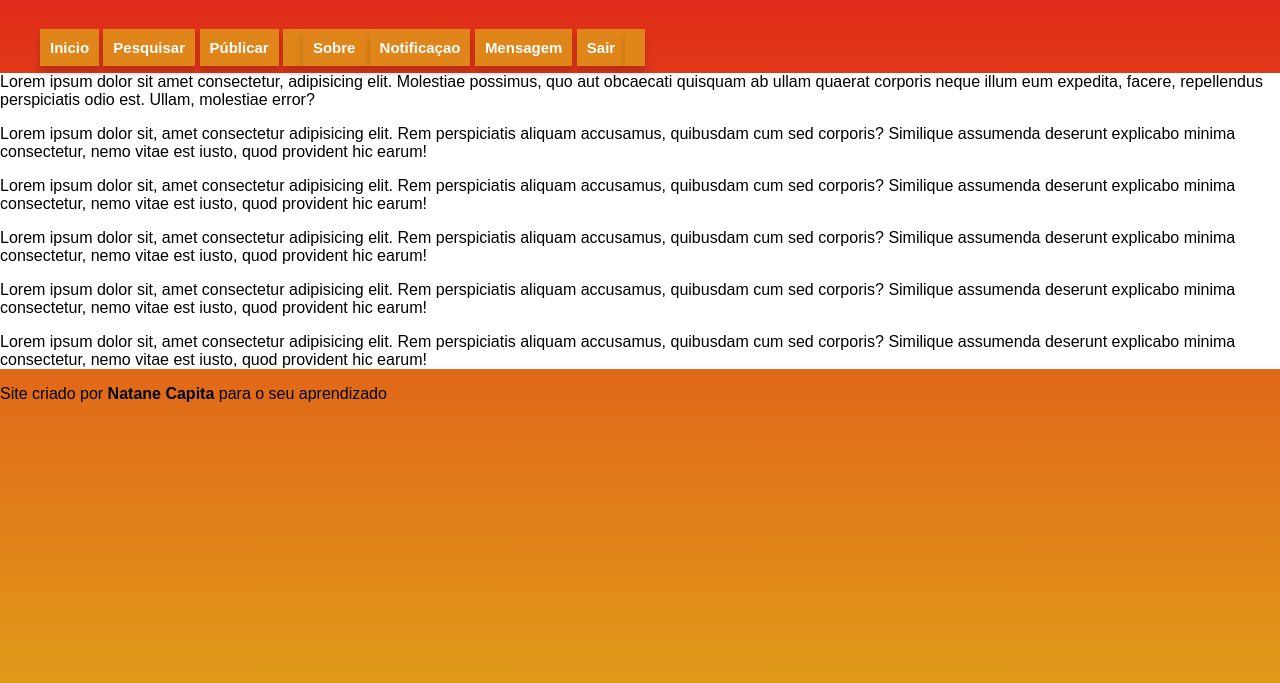
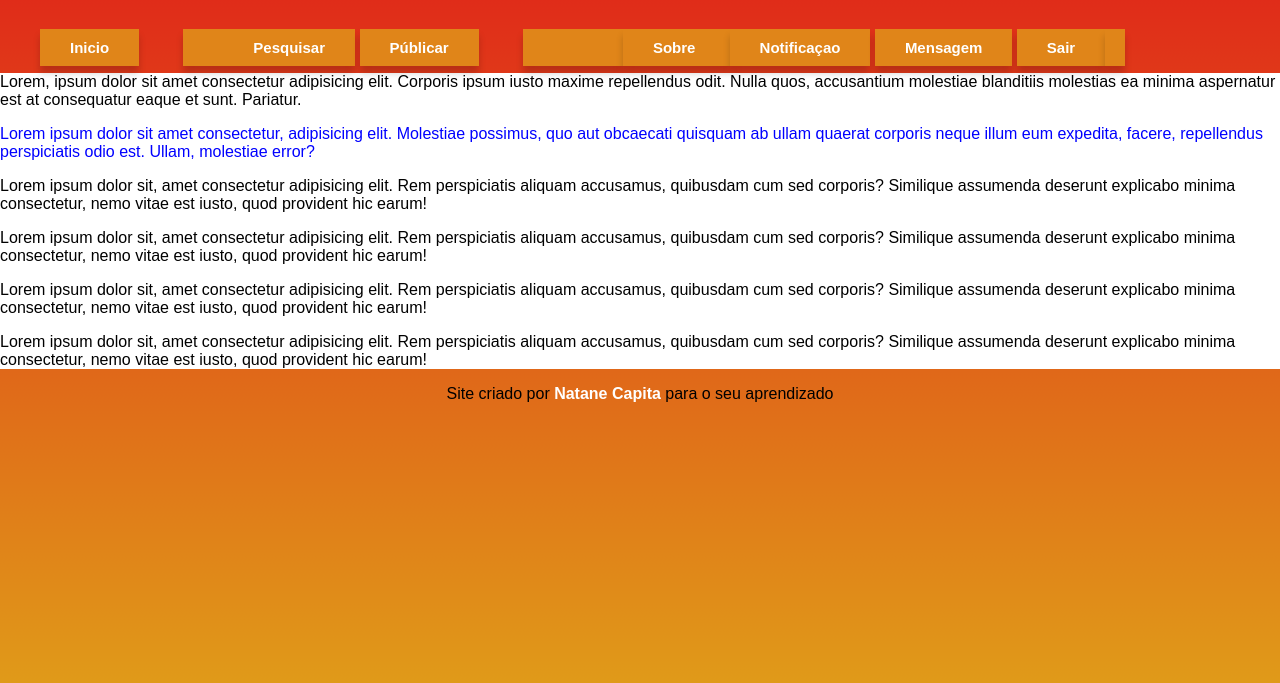
Before and after one commit to NataneCapita/Angoala-Fora, a plain HTML site: page index.html in a window 1280 px wide. Shown: the part 101-784 px from the top of the page. Drawn offline with Linux system fonts and the light colour scheme; a web font is replaced by a local one.

Commit message:
actualizado o projecto

```diff
--- a/index.html
+++ b/index.html
@@ -8,8 +8,9 @@
 </head>
 <body>
  <header>
-    <h1>Angofora</h1>
-    <div></div>
+    <h1><strong>Angofora</strong></h1>
+
+
     <nav>
        <ul>
          <li><a href="#">Inicio</li>
@@ -26,11 +27,11 @@
 </header>
 <main>
     <section>
-     <p</p>
+     <p>Lorem, ipsum dolor sit amet consectetur adipisicing elit. Corporis ipsum iusto maxime repellendus odit. Nulla quos, accusantium molestiae blanditiis molestias ea minima aspernatur est at consequatur eaque et sunt. Pariatur.</p>
     </section>
       <p>Lorem ipsum dolor sit amet consectetur, adipisicing elit. Molestiae possimus, quo aut obcaecati quisquam ab ullam quaerat corporis neque illum eum expedita, facere, repellendus perspiciatis odio est. Ullam, molestiae error?</p>
       <p>Lorem ipsum dolor sit, amet consectetur adipisicing elit. Rem perspiciatis aliquam accusamus, quibusdam cum sed corporis? Similique assumenda deserunt explicabo minima consectetur, nemo vitae est iusto, quod provident hic earum!</p>
-      <p>Lorem ipsum dolor sit, amet consectetur adipisicing elit. Rem perspiciatis aliquam accusamus, quibusdam cum sed corporis? Similique assumenda deserunt explicabo minima consectetur, nemo vitae est iusto, quod provident hic earum!</p>
+
 
     <section>
 
@@ -38,13 +39,17 @@
         <p>Lorem ipsum dolor sit, amet consectetur adipisicing elit. Rem perspiciatis aliquam accusamus, quibusdam cum sed corporis? Similique assumenda deserunt explicabo minima consectetur, nemo vitae est iusto, quod provident hic earum!</p>
         <p>Lorem ipsum dolor sit, amet consectetur adipisicing elit. Rem perspiciatis aliquam accusamus, quibusdam cum sed corporis? Similique assumenda deserunt explicabo minima consectetur, nemo vitae est iusto, quod provident hic earum!</p>
     </section>
-    <script>
-        var d =window.document.getElementById('links')
-        var d.style.background ='green'
+
+</main>
+ <script>
+    var corpo=window.document.body
+       var p2 = window.document.getElementsByTagName('p')[1]
+       p2.style.color='blue'
+
+    document.write
+
 
     </script>
-</main>
-
 
 
 
--- a/style.css
+++ b/style.css
@@ -56,7 +56,7 @@ header h1{
 }
 nav a {
    color:white;
-    padding: 20pxpx;
+    padding: 20px;
     margin: 0px ;
     text-decoration:none;
     font-weight: bold;
@@ -73,3 +73,10 @@ nav > a:hover {
 main{
     background-color: white;
 }
+
+footer {
+    text-align: center;
+}
+footer strong{
+    color: white;
+}
```
